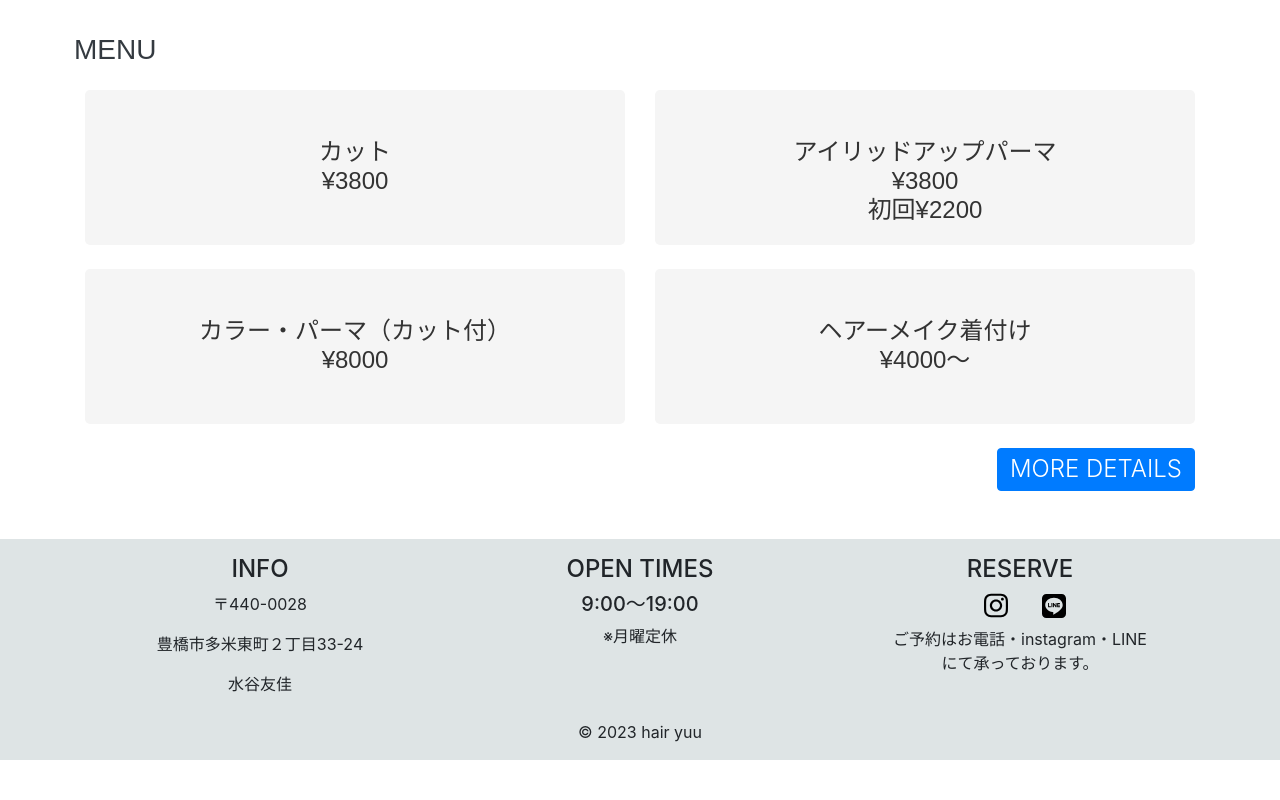
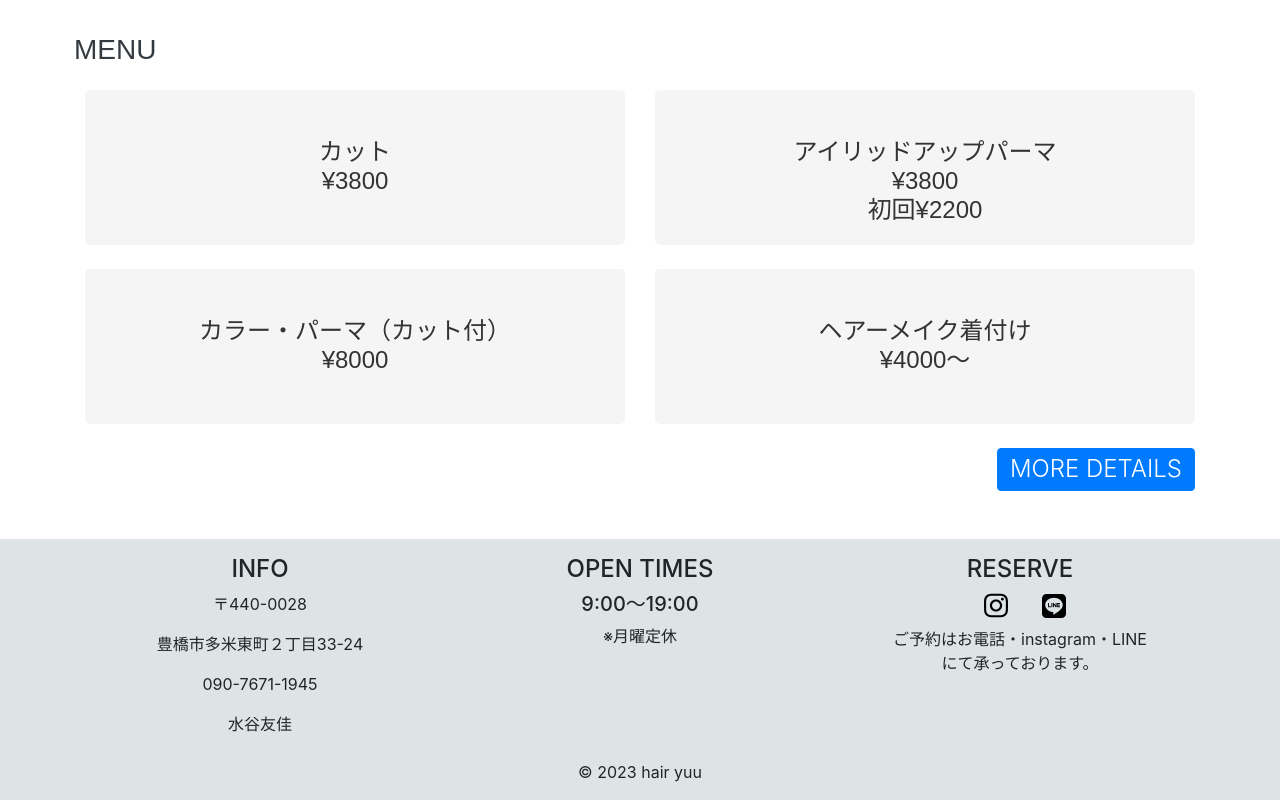
Before and after one commit to Tki256/HomePage, a plain HTML site: page index.html in a window 1280 px wide. Shown: the part 2088-2888 px from the top of the page. Before the commit the page ends 2848 px from the top, so only its background shows below. Drawn offline with nearby package versions, Linux system fonts and the light colour scheme; a web font is replaced by a local one.

Commit message:
電話番号

```diff
--- a/index.html
+++ b/index.html
@@ -160,6 +160,7 @@
                 <h4>INFO</h4>
                 <p>〒440-0028</p>
                 <p>豊橋市多米東町２丁目33-24</p>
+                <p>090-7671-1945</p>
                 <p>水谷友佳</p>
 
             </div>
```
Also changed, not shown: menu.html (+1 -0 lines), resavation.html (+1 -0 lines).
